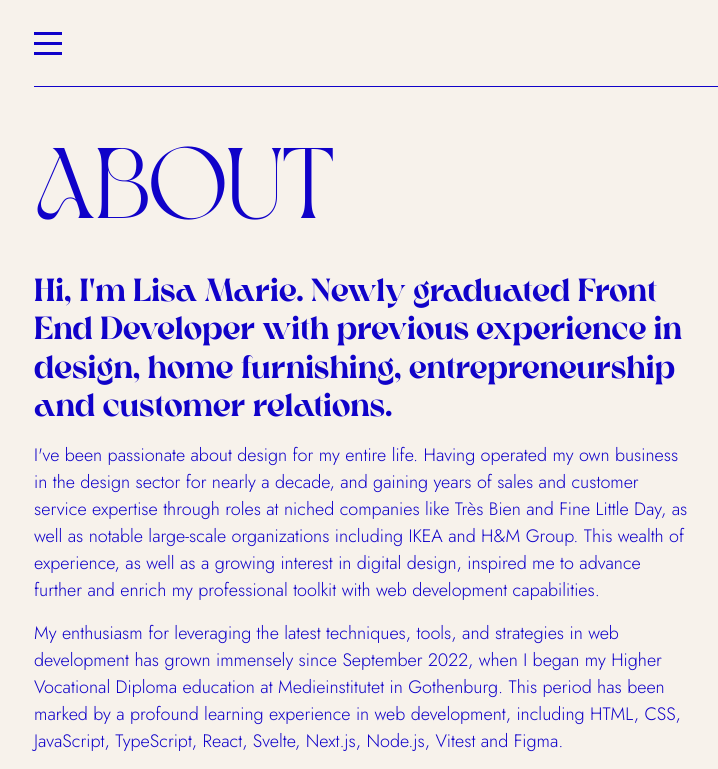
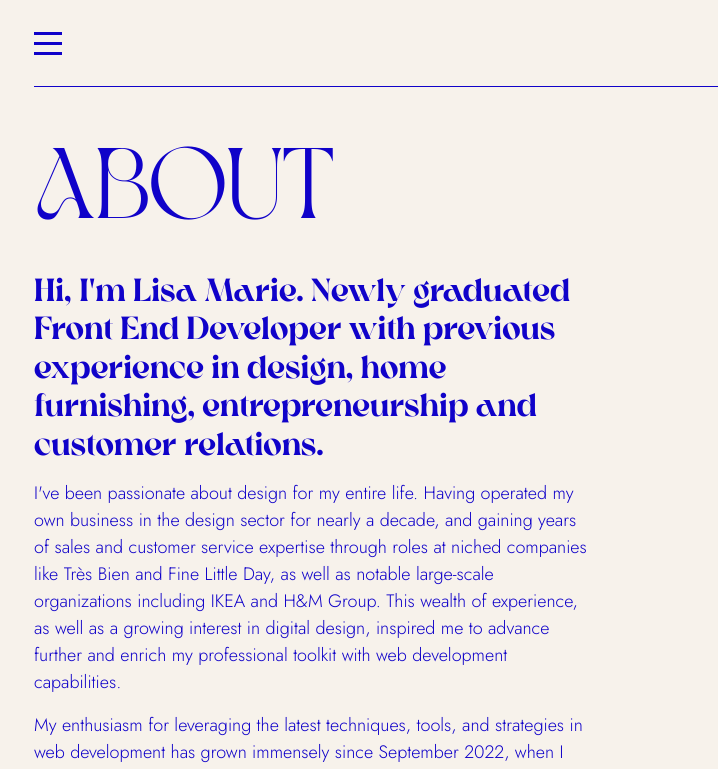
Before and after one commit to lisamarieandersson/showcase-pro, a React (Vite) app: page /about in a window 1280 px wide. Shown: the top 769 px of the page, without its empty margins (26-744 px from the left). Built offline with nearby package versions, Linux system fonts and the light colour scheme.

Commit message:
edit grid  child

```diff
--- a/src/components/presentation/Presentation.scss
+++ b/src/components/presentation/Presentation.scss
@@ -1,7 +1,7 @@
 @import '../../styles/main.scss';
 
 .presentation {
-  @include grid-child(1, 7);
+  @include grid-child(1, 6);
   grid-row: 2;
   display: flex;
   flex-direction: column;
```
